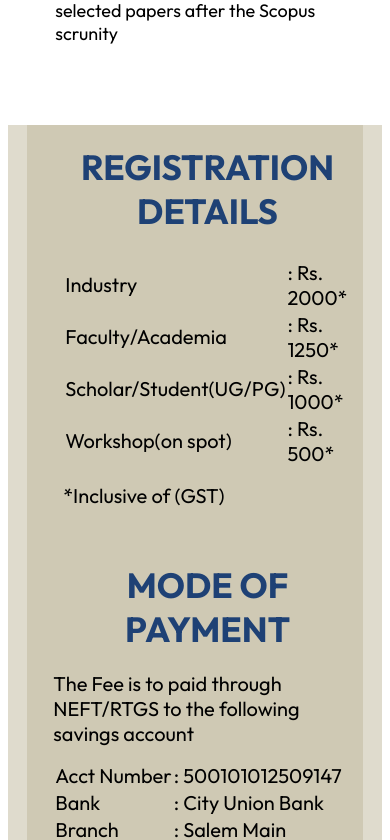
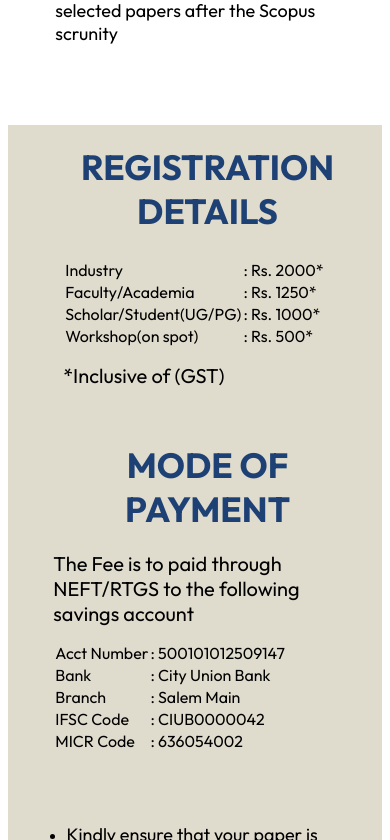
Before and after one commit to Gangadharan1512/icciss, a React (Vite) app: page / in a window 390 px wide. Shown: the part 6284-7124 px from the top of the page. Built offline with nearby package versions, Linux system fonts and the light colour scheme.

Commit message:
twelveth commit

```diff
--- a/src/Components/Registrations/Registrations.css
+++ b/src/Components/Registrations/Registrations.css
@@ -143,7 +143,6 @@ table{
 @media(max-width:450px){
     .reg{
         margin-top: 50px;
-        background-color: rgba(191,184,156, 0.5);
         padding-bottom: 30px;
         display: flex;
         flex-direction: column;
@@ -163,7 +162,7 @@ table{
 
     table{
         padding-left: 30px;
-        font-size: 20px;
+        font-size: 16px;
         margin-top: 20px;
     }
     .reg p{
```
